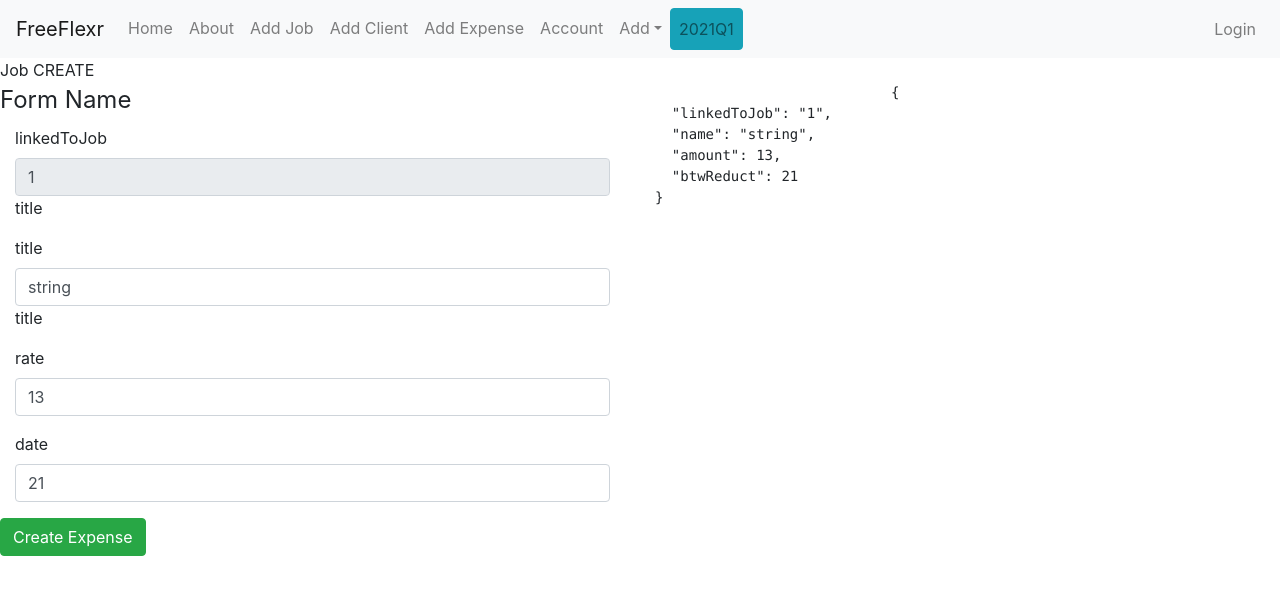
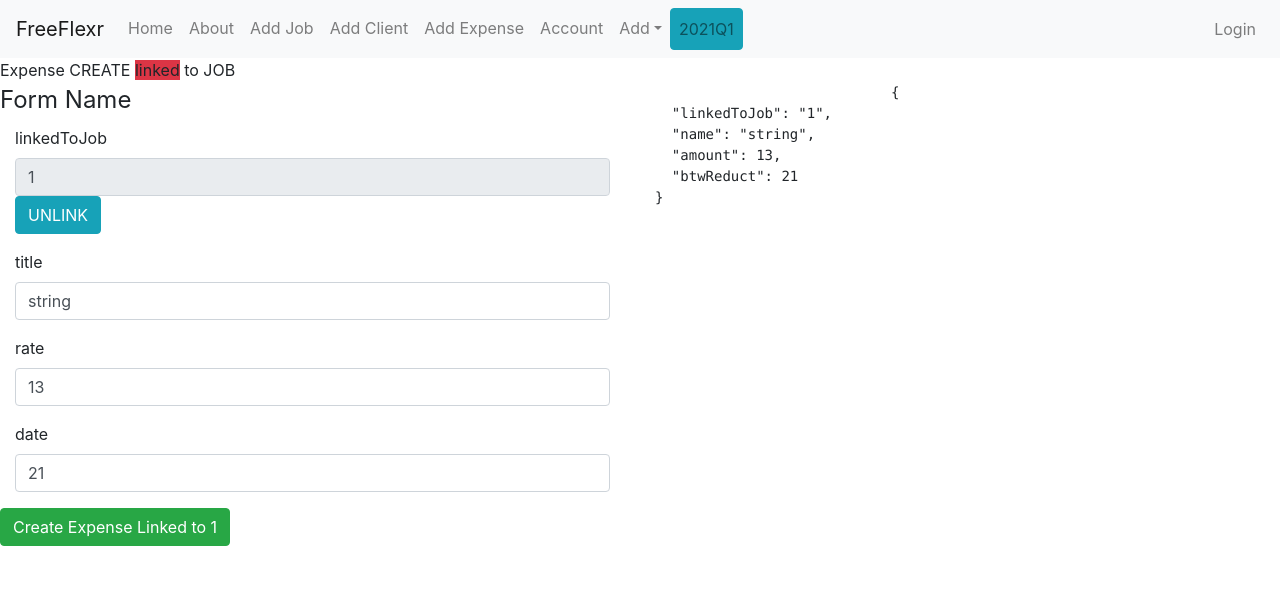
Before and after one commit to ItsMeRomian/FreeFlexWebApp, a Vue app: page /create/expense/1 in a window 1280 px wide. Shown: the top 594 px of the page. Built offline with nearby package versions, Linux system fonts and the light colour scheme; no server answers; what @meforma/vue-toaster, vue3-google-oauth2 would draw is missing.

Commit message:
[✨] Able to add a expense unlinked from a job, closes #8

```diff
--- a/src/router/index.ts
+++ b/src/router/index.ts
@@ -65,6 +65,7 @@ const routes: Array<RouteRecordRaw> = [
   },
   {
     path: '/create/expense/:id',
+    alias: '/create/expense',
     name: 'ExpenseCreate',
     component: () => import('../views/create/ExpenseCreate.vue')
   },
--- a/src/views/create/ExpenseCreate.vue
+++ b/src/views/create/ExpenseCreate.vue
@@ -1,5 +1,6 @@
 <template>
-    Job CREATE
+    <span v-if="isLinkedToJob">Expense CREATE <span class="bg-danger">linked</span> to JOB</span>
+    <span v-else>Expense CREATE <span class="bg-danger">UNLINKED</span></span>
     <div class="row">
         <div class="col">
             <form class="form-horizontal">
@@ -10,15 +11,14 @@
                             <div class="form-group">
                                 <label class="col control-label" for="linkedToJob">linkedToJob</label>
                                 <div class="col">
-                                    <input disabled id="linkedToJob" name="linkedToJob" type="text" placeholder="title" class="form-control input-md" v-model="input.linkedToJob">
-                                    <span class="help-block">title</span>
+                                    <input disabled id="linkedToJob" name="linkedToJob" type="text" placeholder="not" class="form-control input-md" v-model="input.linkedToJob">
+                                    <span class="btn btn-info" @click="unlink" v-if="$route.params.id">UNLINK</span>
                                 </div>
                             </div>
                             <div class="form-group">
                                 <label class="col control-label" for="name">title</label>
                                 <div class="col">
                                     <input id="name" name="name" type="text" placeholder="title" class="form-control input-md" v-model="input.name">
-                                    <span class="help-block">title</span>
                                 </div>
                             </div>
                             <div class="form-group">
@@ -39,7 +39,8 @@
                         </pre>
                     </div>
                 </fieldset>
-                <span @click="createExpense" class="btn btn-success">Create Expense</span>
+                <span @click="createExpenseLinkedToJob" class="btn btn-success" v-if="isLinkedToJob">Create Expense Linked to {{input.linkedToJob}}</span>
+                <span @click="createExpenseUnlinked" class="btn btn-success" v-else>Create Expense unlinked</span>
             </form>
         </div>
     </div>
@@ -52,6 +53,7 @@
         name: "ExpenseCreate",
         data() {
             return {
+                isLinkedToJob: false,
                 input: {
                     linkedToJob: this.$route.params.id,
                     name: "string",
@@ -60,10 +62,30 @@
                 }
             }
         },
+        mounted() {
+            this.isLinkedToJob = !!this.$route.params.id;
+        },
         methods: {
-            async createExpense() {
+            unlink() {
+                this.isLinkedToJob = false;
+                delete this.input.linkedToJob
+                this.$router.push('/create/expense')
+            },
+            async createExpenseLinkedToJob() {
                 const userRef = db.collection('workers').doc(this.$store.state.firebaseAccount.userID);
                 const res = await userRef.collection('jobs').doc(this.$route.params.id).collection('expenses').add(this.input)
+                if (res.id) {
+                    console.log("created Expense with " + res.id)
+                    this.$toast.success("Created Expense with ID: " + res.id)
+                } else {
+                    console.error("Could not create Expense!")
+                    this.$toast.error("Could not create Expense!")
+                }
+            },
+            async createExpenseUnlinked() {
+                delete this.input.linkedToJob
+                const userRef = db.collection('workers').doc(this.$store.state.firebaseAccount.userID);
+                const res = await userRef.collection('expenses').add(this.input)
                 if (res.id) {
                     console.log("created Expense with " + res.id)
                     this.$toast.success("Created Expense with ID: " + res.id)
```
